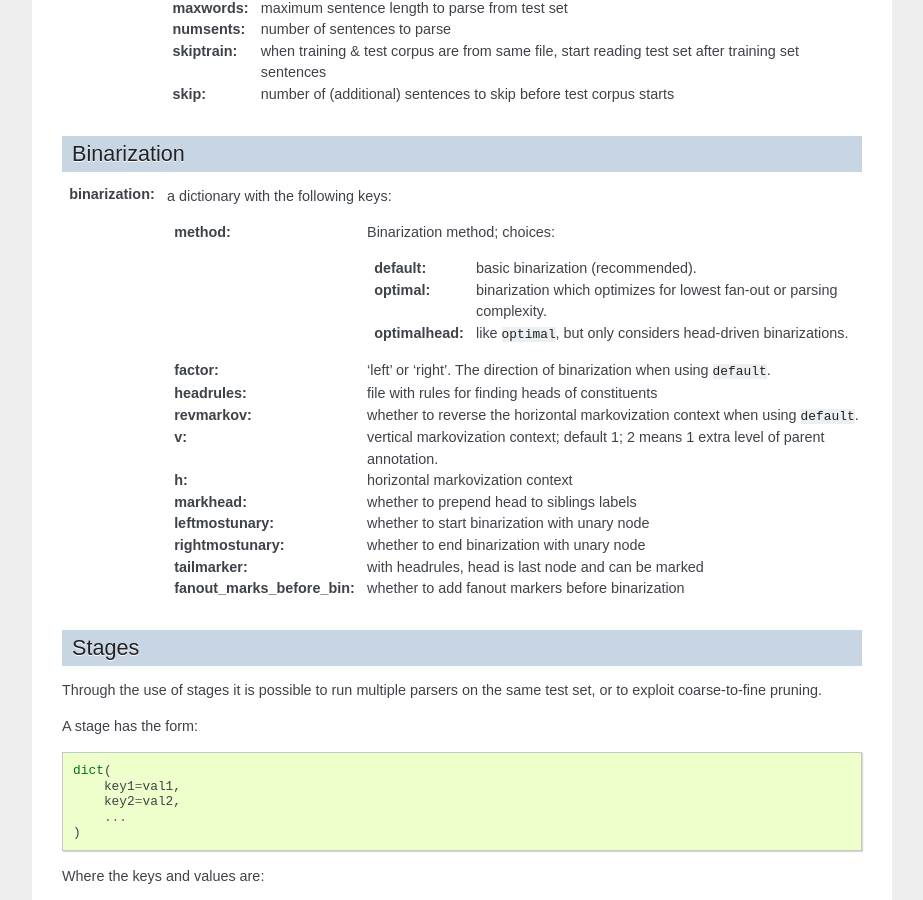
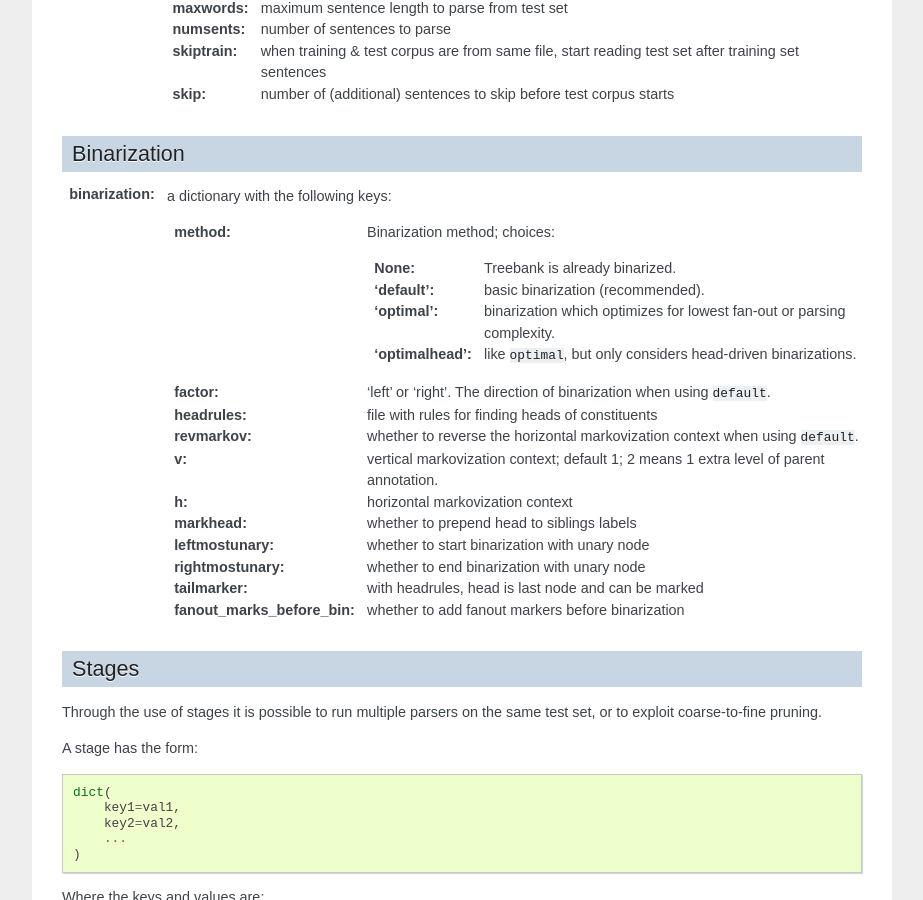
Before and after one commit to andreasvc/disco-dop, a Sphinx documentation site: the page built from docs/params.rst, in a window 1280 px wide and 900 px high, scrolled down 817 px. Shown: the whole window, without its empty margins (198-1121 px from the left). Built offline with Sphinx 7.4.7, drawn with Linux system fonts in a browser that asks for light colours.

Commit message:
runexp: accept already binarized treebank
grammar: do not simplify fractions of the form x/x so that the frequency
    is still available.

```diff
--- a/docs/params.rst
+++ b/docs/params.rst
@@ -56,9 +56,10 @@ Binarization
 
     :method: Binarization method; choices:
 
-        :default: basic binarization (recommended).
-        :optimal: binarization which optimizes for lowest fan-out or parsing complexity.
-        :optimalhead: like ``optimal``, but only considers head-driven binarizations.
+        :None: Treebank is already binarized.
+        :'default': basic binarization (recommended).
+        :'optimal': binarization which optimizes for lowest fan-out or parsing complexity.
+        :'optimalhead': like ``optimal``, but only considers head-driven binarizations.
     :factor: 'left' or 'right'. The direction of binarization when using ``default``.
     :headrules: file with rules for finding heads of constituents
     :revmarkov: whether to reverse the horizontal markovization context when using ``default``.
```
Also changed, not shown: 2 other files.
